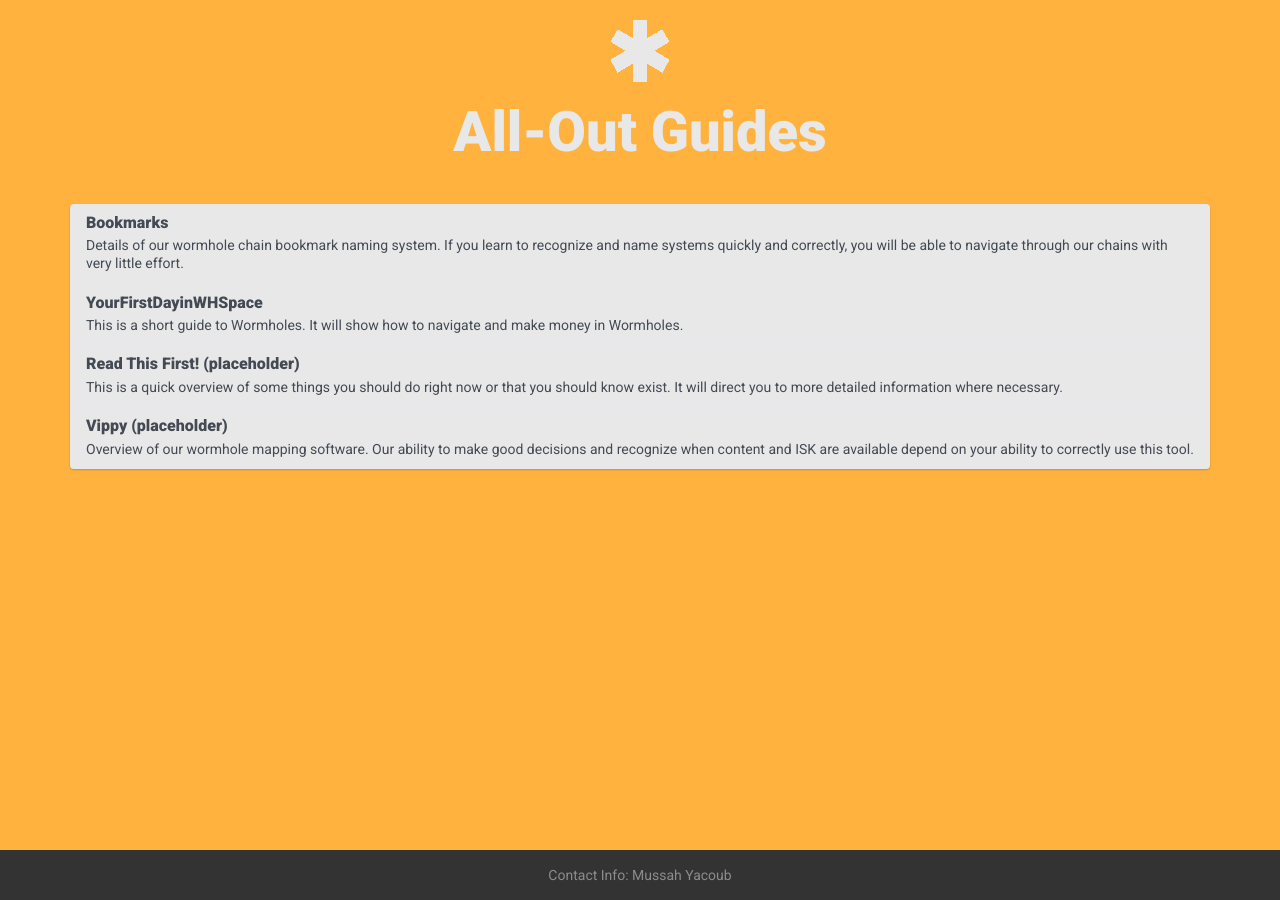
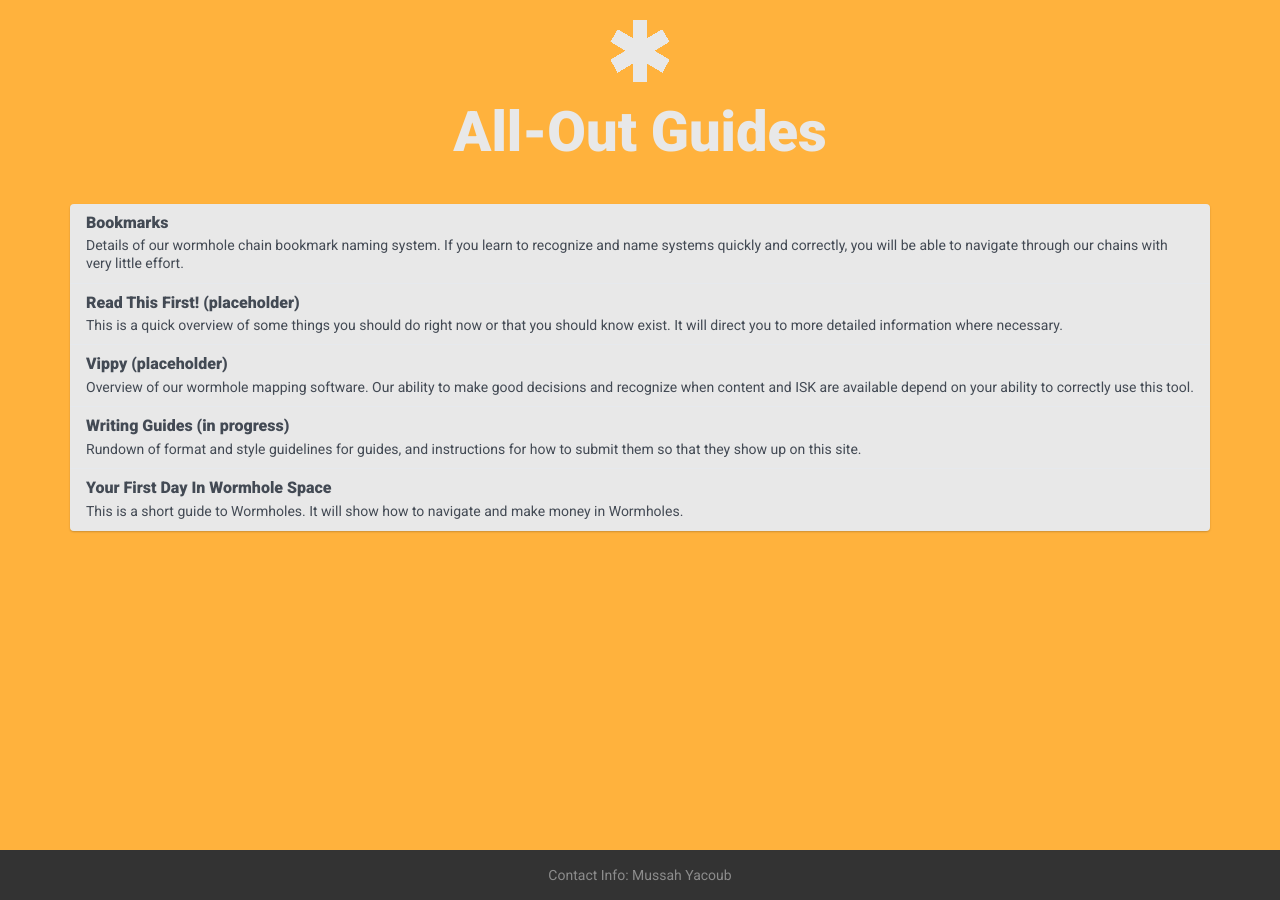
Before and after one commit to all-out/guides, a Jekyll site: the page built from index.html, in a window 1280 px wide. Built offline with Jekyll 4.4.1, drawn with Linux system fonts in a browser that asks for light colours.

Commit message:
some edits to first day and started guide writing guide

```diff
--- /dev/null
+++ b/_guides/writing-guides.md
@@ -0,0 +1,32 @@
+---
+layout: guide
+title: All-Out Guide to Writing All-Out Guides
+shorttitle: Writing Guides (in progress)
+author: Mussah Yacoub
+excerpt: >
+  Rundown of format and style guidelines for guides, and instructions for how
+  to submit them so that they show up on this site.
+---
+
+## Formatting
+
+### File
+
+Guides are plain-text files with the extension `.md` (for Markdown).  The URL
+of the page comes from the filename - for example, this page's file is named
+`writing-guides.md` and its URL is at `/guides/writing-guides/`.
+
+### Content
+
+Most of the content in a guide is written in a variant of Markdown (similar to
+Slack Post formatting).
+
+- [kramdown
+quick- ref](http://kramdown.gettalong.org/quickref.html): List of syntax you can use
+- [sourcefile of this page](https://raw.githubusercontent.com/all-out/guides/master/_guides/bookmarks.markdown): sourcefile of this page, for reference
+
+The first section of every guide is called the "front matter" and is enclosed by two `---` lines.  This is *not* Markdown, but is used for defining metadata about the guide.
+
+#### Notes on Content:
+
+Please don't use level 1 headers (using `=======` or `#`)
--- a/_guides/firstdayinwhspace.markdown
+++ b/_guides/your-first-day-in-wormhole-space.md
@@ -1,7 +1,7 @@
 ---
 layout: guide
-title: General All-Out Guide to Wormhole Space
-shorttitle: YourFirstDayinWHSpace
+title: All-Out Guide to Your First Day In Wormhole Space
+shorttitle: Your First Day In Wormhole Space
 author: Syco Phantic
 excerpt: >
   This is a short guide to Wormholes.
```
Also changed, not shown: _guides/bookmarks.md (renamed from _guides/bookmarks.markdown).
